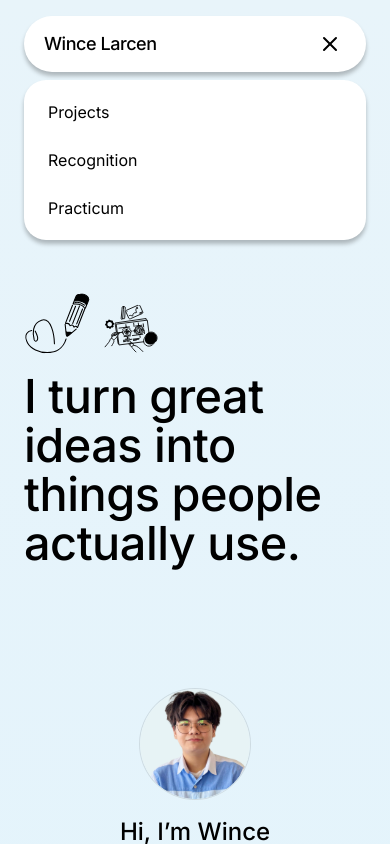
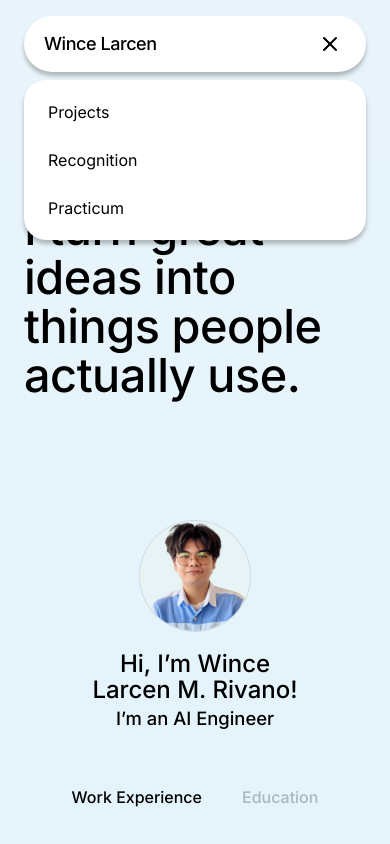
Before and after one commit to wncelrcn/wncelrcn-v3, a Next.js app: page / in a window 390 px wide. Both pictures are taken after a click on the button "Open menu". Shown: the top 844 px of the page. Built offline with nearby package versions, Linux system fonts and the light colour scheme.

Commit message:
style(nav): make mobile dropdown float over content with subtle slide-in
- absolutely position the mobile menu (inset-x-6, top-full) so it overlays the
  page instead of pushing content down
- add fade + slide-in-from-top entrance via tw-animate-css (200ms)

```diff
--- a/components/sections/Nav.tsx
+++ b/components/sections/Nav.tsx
@@ -14,7 +14,7 @@ export function Nav() {
 
   return (
     <header className="sticky top-0 z-50 pt-4 md:pt-6">
-      <Container>
+      <Container className="relative">
         <nav className="flex h-14 items-center justify-between rounded-full bg-white px-5 shadow-pill md:h-16 md:px-8">
           <Link
             href="/"
@@ -53,9 +53,9 @@ export function Nav() {
           </button>
         </nav>
 
-        {/* Mobile menu */}
+        {/* Mobile menu — floats over the page below the pill */}
         {open && (
-          <div className="mt-2 rounded-3xl bg-white p-2 shadow-pill md:hidden">
+          <div className="absolute inset-x-6 top-full z-50 mt-2 rounded-3xl bg-white p-2 shadow-pill duration-200 animate-in fade-in-0 slide-in-from-top-2 md:hidden">
             <ul className="flex flex-col">
               {navLinks.map((link) => (
                 <li key={link.label}>
```
